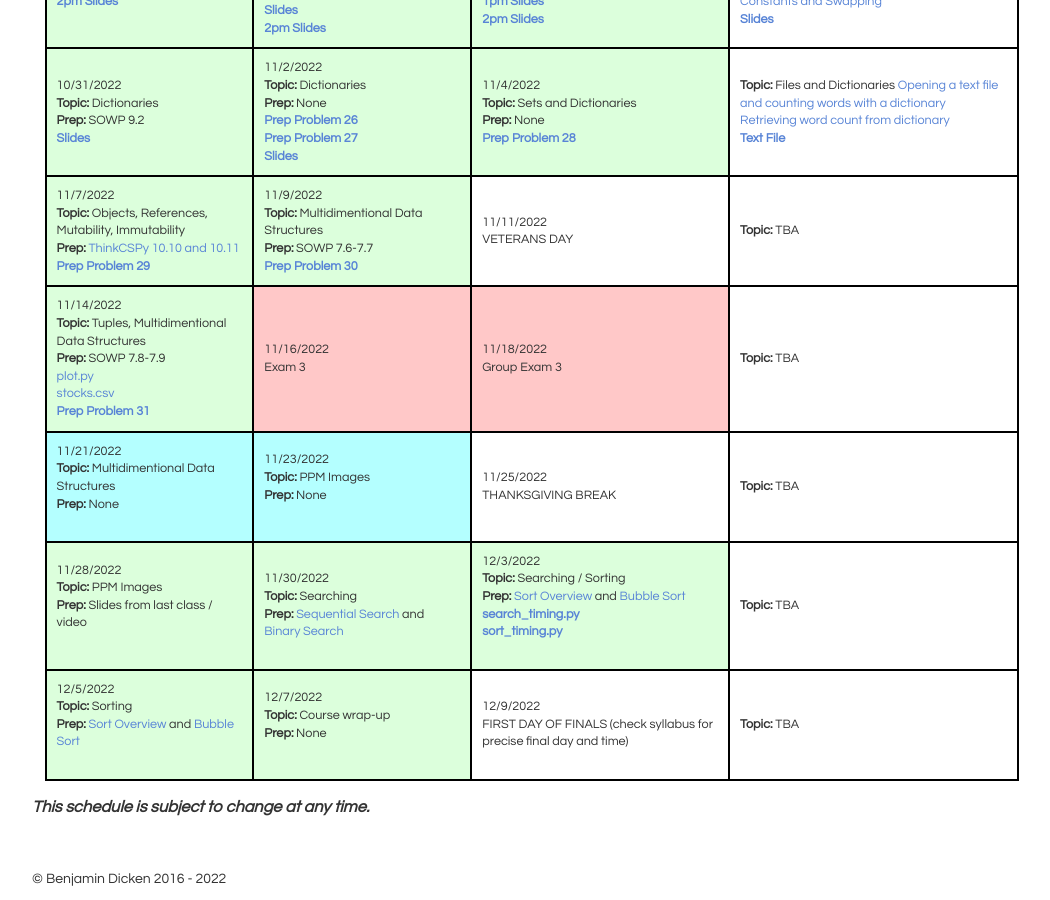
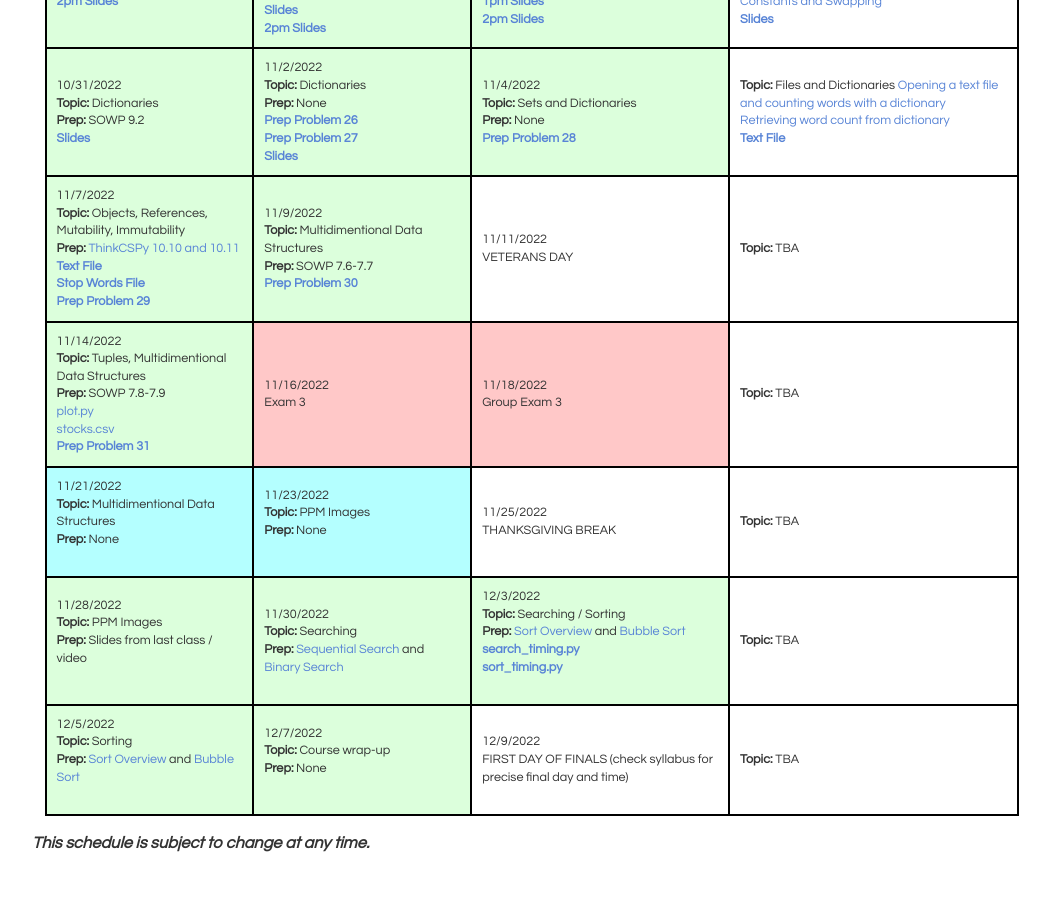
Before and after one commit to bddicken/cs110fall2022website, a Jekyll site: the page built from schedule/index.md, in a window 1280 px wide and 900 px high, scrolled down 1678 px. Shown: the whole window, without its empty margins (108-1158 px from the left). Built offline with Jekyll 4.4.1, drawn with Linux system fonts in a browser that asks for light colours.

Commit message:
added link to text files nov 7

```diff
--- a/schedule/index.md
+++ b/schedule/index.md
@@ -391,6 +391,9 @@ The <b>Prep</b> for each day indicates the work you need to have completed <b>BE
     11/7/2022 <br/>
     <b>Topic:</b> Objects, References, Mutability, Immutability <br/>
     <b>Prep:</b> <a href="https://runestone.academy/runestone/books/published/thinkcspy/Lists/ObjectsandReferences.html">ThinkCSPy 10.10 and 10.11</a> <br/>
+    <a href="../files/stranger_things.txt"><b>Text File</b></a> <br/>
+    <a href="./res/stopwords.txt"><b>Stop Words File</b></a> <br/>
+
     <a href="../preps/29/"><b>Prep Problem 29</b></a> <br/>
   </td>
   <td class="topic-general">
```
